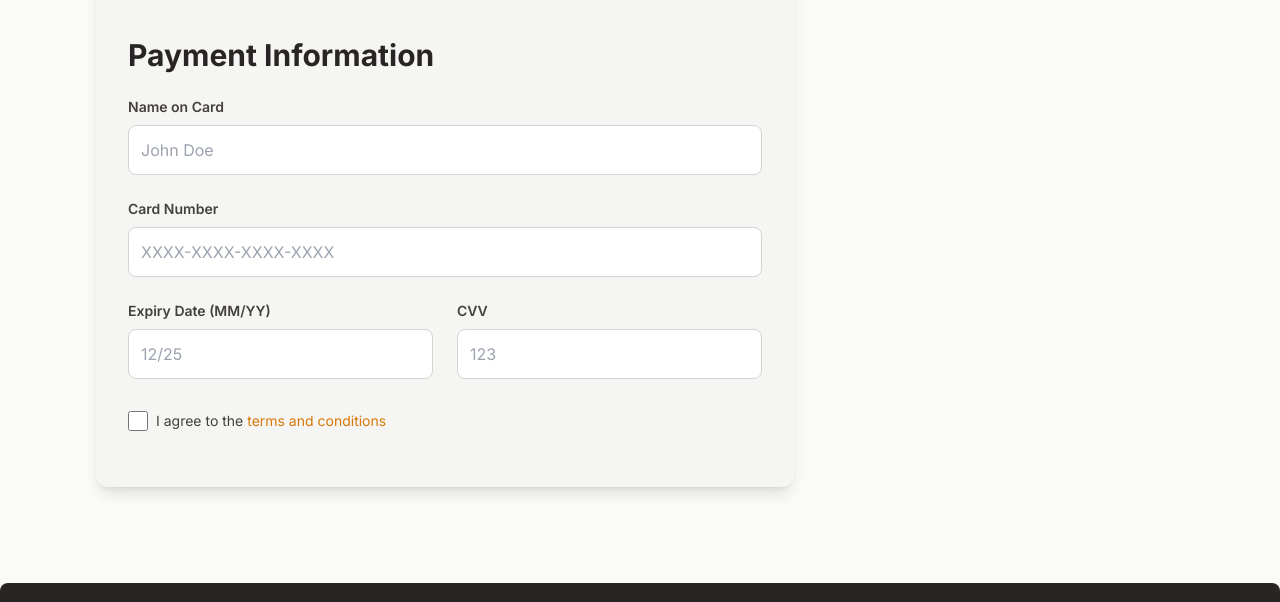
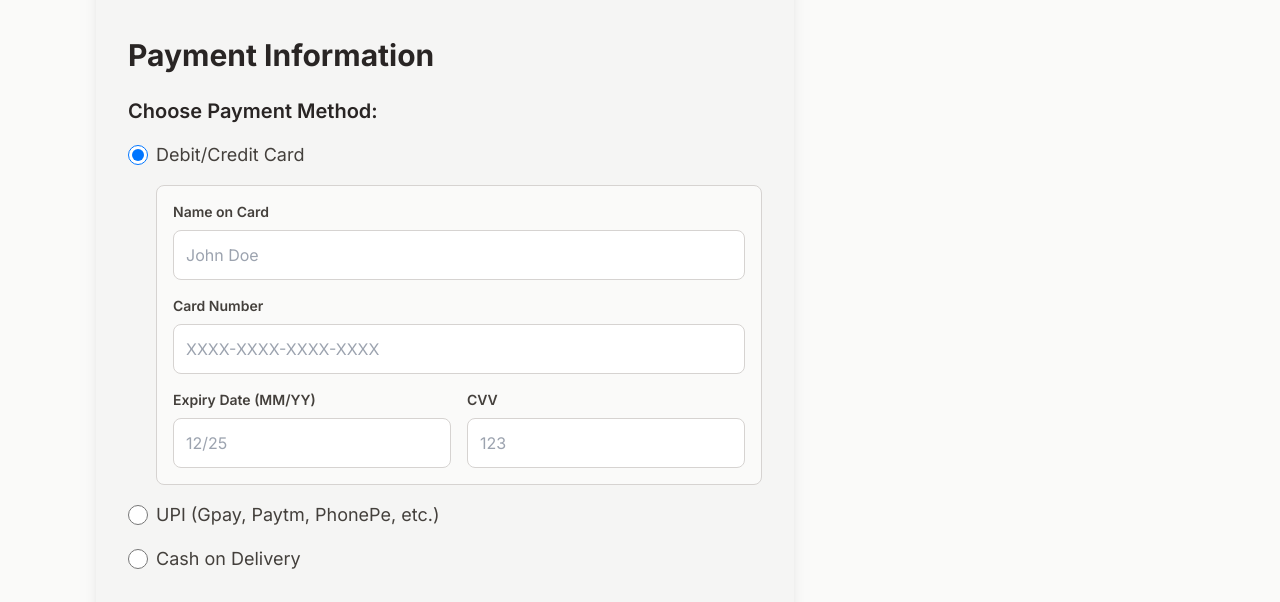
Before and after one commit to Nithyashree-1223/Furniture, a plain HTML site: page checkout.html in a window 1280 px wide. Shown: the part 805-1407 px from the top of the page. Drawn offline with nearby package versions, Linux system fonts and the light colour scheme.

Commit message:
Update checkout.html

```diff
--- a/checkout.html
+++ b/checkout.html
@@ -53,7 +53,7 @@
         <h1 class="text-5xl font-extrabold text-center mb-12 text-stone-800 leading-tight">Checkout</h1>
 
         <div class="flex flex-col lg:flex-row gap-10">
-            <!-- Shipping Information Section -->
+            <!-- Shipping and Payment Information Section -->
             <div class="lg:w-2/3 bg-stone-100 rounded-xl shadow-lg p-8">
                 <h2 class="text-3xl font-bold text-stone-800 mb-6">Shipping Information</h2>
                 <form>
@@ -95,15 +95,25 @@
                     </div>
 
                     <h2 class="text-3xl font-bold text-stone-800 mb-6 mt-10">Payment Information</h2>
-                    <div class="mb-6">
+                    <!-- Payment Methods Section -->
+                    <div class="mb-8">
+                        <h3 class="text-xl font-semibold text-stone-800 mb-4">Choose Payment Method:</h3>
+                        <div class="flex flex-col space-y-4">
+                            <!-- Debit/Credit Card Option -->
+                            <label class="inline-flex items-center">
+                                <input type="radio" class="form-radio text-amber-600 h-5 w-5" name="paymentMethod" value="card" checked>
+                                <span class="ml-2 text-stone-700 text-lg">Debit/Credit Card</span>
+                            </label>
+                            <div id="cardDetails" class="ml-7 p-4 border border-stone-300 rounded-lg bg-stone-50">
+                                <div class="mb-4">
                                     <label for="cardName" class="block text-stone-700 text-sm font-semibold mb-2">Name on Card</label>
                                     <input type="text" id="cardName" name="cardName" class="w-full p-3 border border-stone-300 rounded-lg focus:outline-none focus:ring-2 focus:ring-amber-600" placeholder="John Doe" required>
                                 </div>
-                    <div class="mb-6">
+                                <div class="mb-4">
                                     <label for="cardNumber" class="block text-stone-700 text-sm font-semibold mb-2">Card Number</label>
                                     <input type="text" id="cardNumber" name="cardNumber" class="w-full p-3 border border-stone-300 rounded-lg focus:outline-none focus:ring-2 focus:ring-amber-600" placeholder="XXXX-XXXX-XXXX-XXXX" required>
                                 </div>
-                    <div class="grid grid-cols-1 md:grid-cols-2 gap-6 mb-8">
+                                <div class="grid grid-cols-1 md:grid-cols-2 gap-4">
                                     <div>
                                         <label for="expiryDate" class="block text-stone-700 text-sm font-semibold mb-2">Expiry Date (MM/YY)</label>
                                         <input type="text" id="expiryDate" name="expiryDate" class="w-full p-3 border border-stone-300 rounded-lg focus:outline-none focus:ring-2 focus:ring-amber-600" placeholder="12/25" required>
@@ -111,6 +121,28 @@
                                     <div>
                                         <label for="cvv" class="block text-stone-700 text-sm font-semibold mb-2">CVV</label>
                                         <input type="text" id="cvv" name="cvv" class="w-full p-3 border border-stone-300 rounded-lg focus:outline-none focus:ring-2 focus:ring-amber-600" placeholder="123" required>
+                                    </div>
+                                </div>
+                            </div>
+
+                            <!-- UPI Options (Gpay, Paytm, PhonePe) -->
+                            <label class="inline-flex items-center">
+                                <input type="radio" class="form-radio text-amber-600 h-5 w-5" name="paymentMethod" value="upi">
+                                <span class="ml-2 text-stone-700 text-lg">UPI (Gpay, Paytm, PhonePe, etc.)</span>
+                            </label>
+                            <div id="upiDetails" class="ml-7 p-4 border border-stone-300 rounded-lg bg-stone-50 hidden">
+                                <div class="mb-4">
+                                    <label for="upiId" class="block text-stone-700 text-sm font-semibold mb-2">Enter your UPI ID</label>
+                                    <input type="text" id="upiId" name="upiId" class="w-full p-3 border border-stone-300 rounded-lg focus:outline-none focus:ring-2 focus:ring-amber-600" placeholder="yourname@upi" required>
+                                </div>
+                                <p class="text-sm text-stone-600">You will receive a payment request on your UPI app.</p>
+                            </div>
+
+                            <!-- Cash on Delivery Option -->
+                            <label class="inline-flex items-center">
+                                <input type="radio" class="form-radio text-amber-600 h-5 w-5" name="paymentMethod" value="cod">
+                                <span class="ml-2 text-stone-700 text-lg">Cash on Delivery</span>
+                            </label>
                         </div>
                     </div>
 
@@ -167,7 +199,6 @@
                     </div>
                 </div>
 
-                <!-- Changed button type to 'button' and added href for redirection -->
                 <a href="payment-success.html" class="w-full bg-amber-600 text-white font-bold py-4 px-8 rounded-lg text-xl mt-8 hover:bg-amber-700 transition-colors duration-300 shadow-lg transform hover:scale-105 block text-center">
                     Place Order
                 </a>
@@ -207,5 +238,35 @@
             &copy; 2025 FurniCo. All rights reserved.
         </div>
     </footer>
+
+    <script>
+        document.addEventListener('DOMContentLoaded', function() {
+            const paymentMethodRadios = document.querySelectorAll('input[name="paymentMethod"]');
+            const cardDetails = document.getElementById('cardDetails');
+            const upiDetails = document.getElementById('upiDetails');
+
+            // Function to toggle visibility based on selected payment method
+            function togglePaymentDetails() {
+                if (document.querySelector('input[name="paymentMethod"]:checked').value === 'card') {
+                    cardDetails.classList.remove('hidden');
+                    upiDetails.classList.add('hidden');
+                } else if (document.querySelector('input[name="paymentMethod"]:checked').value === 'upi') {
+                    cardDetails.classList.add('hidden');
+                    upiDetails.classList.remove('hidden');
+                } else { // COD
+                    cardDetails.classList.add('hidden');
+                    upiDetails.classList.add('hidden');
+                }
+            }
+
+            // Add event listeners to radio buttons
+            paymentMethodRadios.forEach(radio => {
+                radio.addEventListener('change', togglePaymentDetails);
+            });
+
+            // Set initial state based on default checked radio
+            togglePaymentDetails();
+        });
+    </script>
 </body>
 </html>
```
Lines whose indentation alone changed are shown as unchanged.
